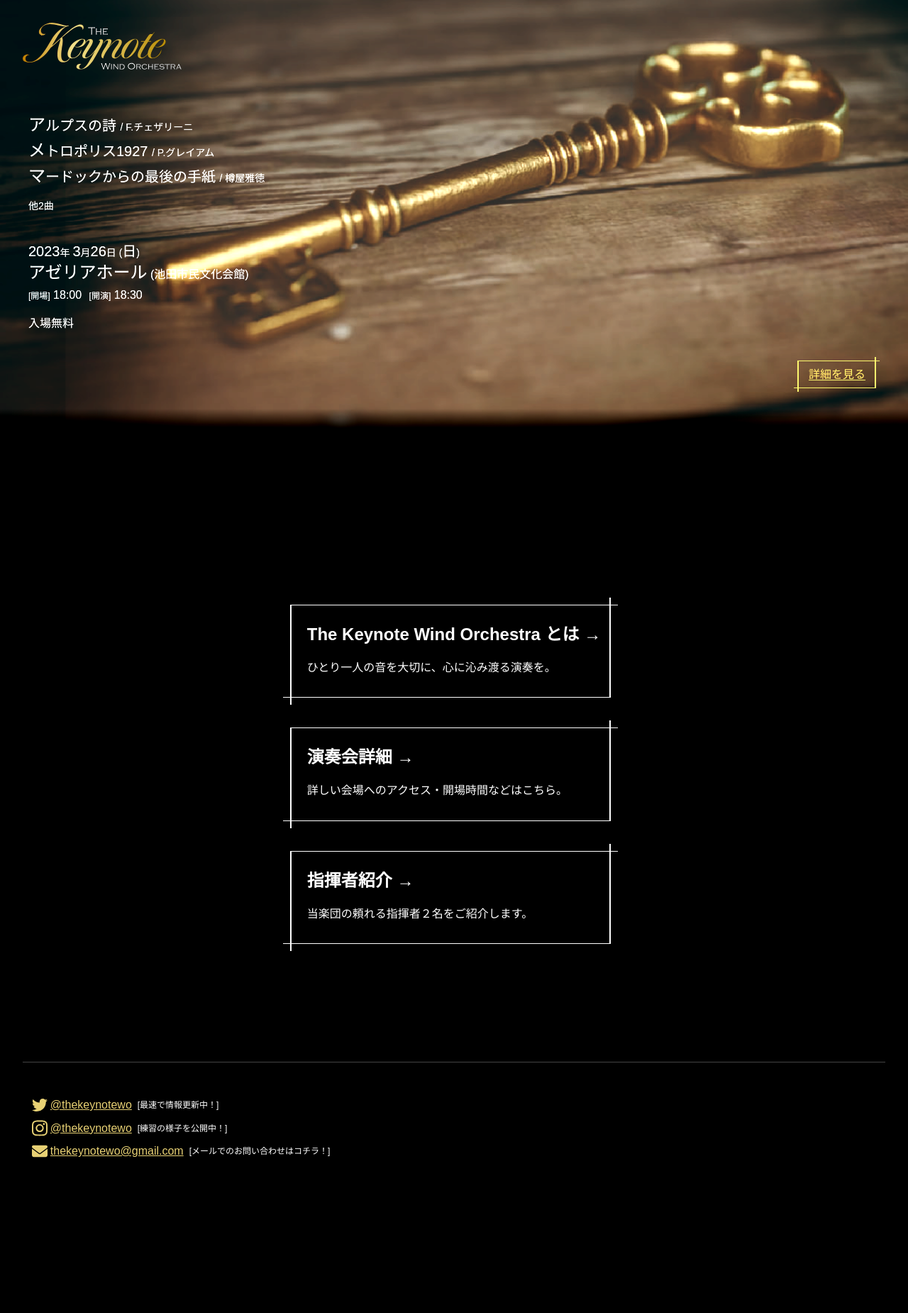
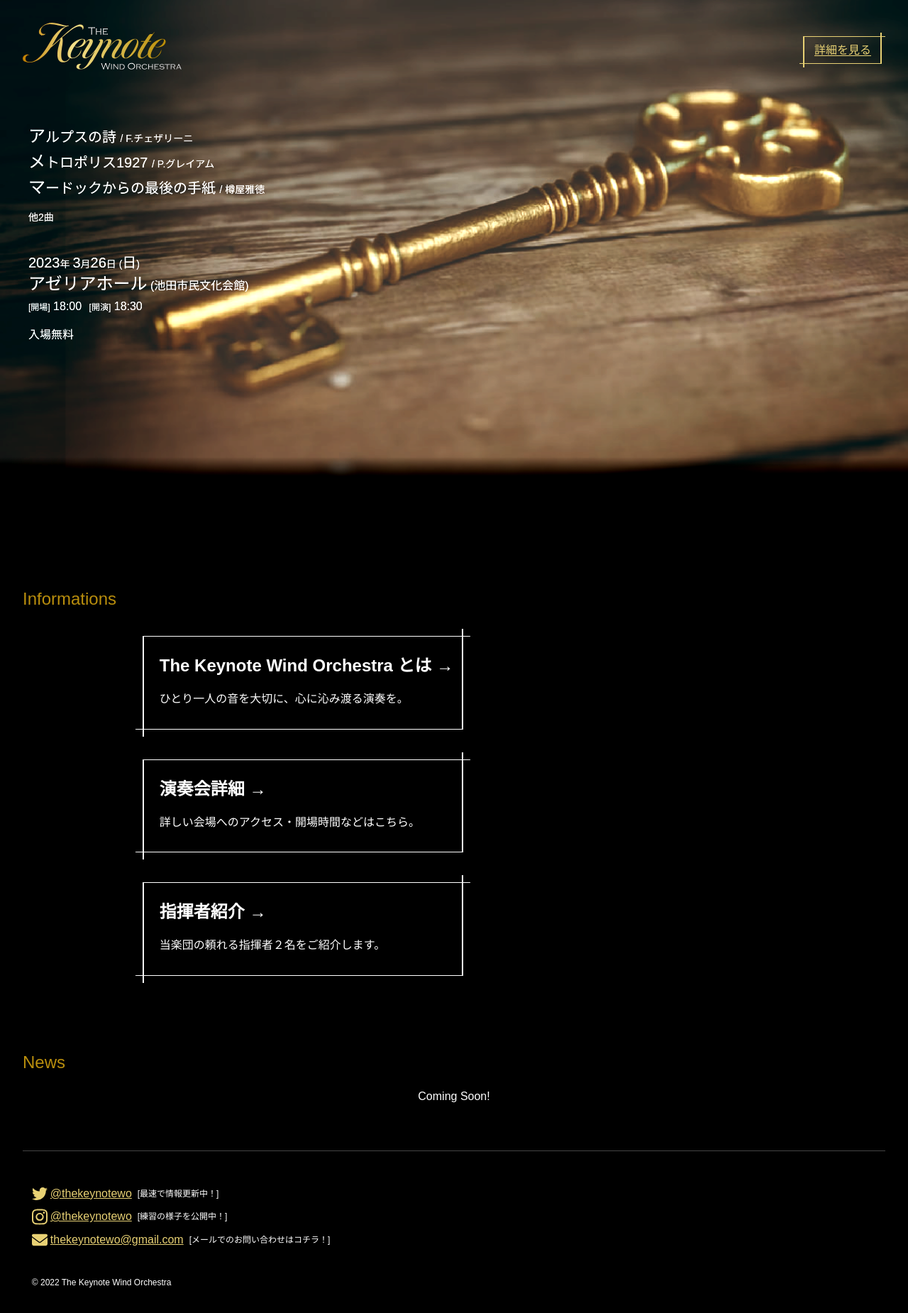
Before and after one commit to atommy-euph/tkwo, a Next.js app: page / in a window 1280 px wide. Shown: the top 1850 px of the page at 71% size. Before the commit the page ends 1714 px from the top, so only its background shows below. Built offline with nearby package versions, Linux system fonts and the light colour scheme.

Commit message:
about page complete

```diff
--- a/components/Footer.jsx
+++ b/components/Footer.jsx
@@ -49,6 +49,9 @@ export default function Footer() {
             [メールでのお問い合わせはコチラ！]
           </p>
         </a>
+        <p className="text-xs font-kurobara pt-8">
+          © 2022 The Keynote Wind Orchestra
+        </p>
       </footer>
     </>
   );
--- a/components/Header.jsx
+++ b/components/Header.jsx
@@ -4,14 +4,17 @@ import titleLogo from "../icons/title-logo.svg";
 
 export default function Header() {
   return (
-    <>
-      <Link href="/" className="flex justify-left">
+    <header className="flex w-full justify-between items-center fixed top-0 left-0 p-[2rem]">
+      <Link href="/">
         <Image
-          className="w-56 fixed top-[2rem] left-[2rem]"
+          className="w-56"
           src={titleLogo}
           alt="the keynote wind orchestra"
         />
       </Link>
-    </>
+      <Link className="button mt-4" href="/details">
+        詳細を見る
+      </Link>
+    </header>
   );
 }
--- a/pages/about.js
+++ b/pages/about.js
@@ -1,11 +1,13 @@
+import Link from "next/link";
+
 import Header from "../components/Header";
 import Footer from "../components/Footer";
 
 export default function Conductors() {
   return (
     <div className="container">
+      <Header />
       <main className="main">
-        <Header />
         <div className="article">
           <h1>The Keynote Wind Orchestra ― </h1>
           <p>
@@ -18,6 +20,9 @@ export default function Conductors() {
             ひとり一人がKeynote(大切な音)という意味をこめて命名しました。音楽を愛する皆様ひとり一人の心に沁みわたる演奏をお届けします。
           </p>
         </div>
+        <Link href="/" className="button mt-12 w-24">
+          トップへ戻る
+        </Link>
       </main>
       <Footer />
     </div>
--- a/pages/conductors.js
+++ b/pages/conductors.js
@@ -7,8 +7,8 @@ import Header from "../components/Header";
 export default function Conductors() {
   return (
     <div className="container">
+      <Header />
       <main className="main article">
-        <Header />
         <Image src={zaki} alt="yoshizaki takashi" />
         <div>
           <h2>吉崎高士</h2>
--- a/pages/index.js
+++ b/pages/index.js
@@ -3,14 +3,13 @@ import Link from "next/link";
 import Footer from "../components/Footer";
 
 import Header from "../components/Header";
-import key from "../images/key.jpg";
 
 export default function Home() {
   return (
     <>
       <div className="bg-key-img bg-cover bg-right-bottom filter brightness-100 contrast-150">
         <div className="relative z-10">
-          <div className="h-40"></div>
+          <div className="h-44"></div>
           <div className="px-10">
             <p className="piece">
               アルプスの詩 <span className="author">/ F.チェザリーニ</span>
@@ -44,18 +43,17 @@ export default function Home() {
           <div className="px-10 mt-4">
             <p className="font-kurobara">入場無料</p>
           </div>
-          <div className="spacer-s"></div>
-          <div className="px-10 flex justify-end mb-6">
-            <Link className="button" href="/details">
-              詳細を見る
-            </Link>
-          </div>
+          <div className="spacer-l"></div>
+
           <div className="spacer-s bg-gradient-to-b from-transparent to-bg"></div>
         </div>
       </div>
       <div className="container">
         <Header />
         <main className="main">
+          <h2 className="font-kurobara text-2xl  text-darkyellow first-letter:text-2xl mb-5">
+            Informations
+          </h2>
           <div className="grid">
             <Link href="/about" className="card">
               <h2>The Keynote Wind Orchestra とは &rarr;</h2>
@@ -70,6 +68,11 @@ export default function Home() {
               <p>当楽団の頼れる指揮者２名をご紹介します。</p>
             </Link>
           </div>
+          <div className="spacer-m"></div>
+          <h2 className="font-kurobara text-2xl text-darkyellow first-letter:text-2xl mb-5">
+            News
+          </h2>
+          <p className="text-center">Coming Soon!</p>
         </main>
         <Footer />
       </div>
--- a/styles/globals.css
+++ b/styles/globals.css
@@ -30,7 +30,7 @@ a {
   display: flex;
   flex-direction: column;
   justify-content: center;
-  align-items: center;
+  align-items: left;
 }
 
 .footer {
@@ -132,11 +132,12 @@ a {
 }
 
 .button {
+  display: inline-block;
   position: relative;
   padding: 8px 20px 12px 16px;
   text-decoration: underline 0.5px;
   text-underline-offset: 0.1em;
-  @apply text-base font-kurobara text-lightyellow;
+  @apply text-base text-center font-kurobara text-lightyellow;
 }
 .button:before {
   content: "";
```
